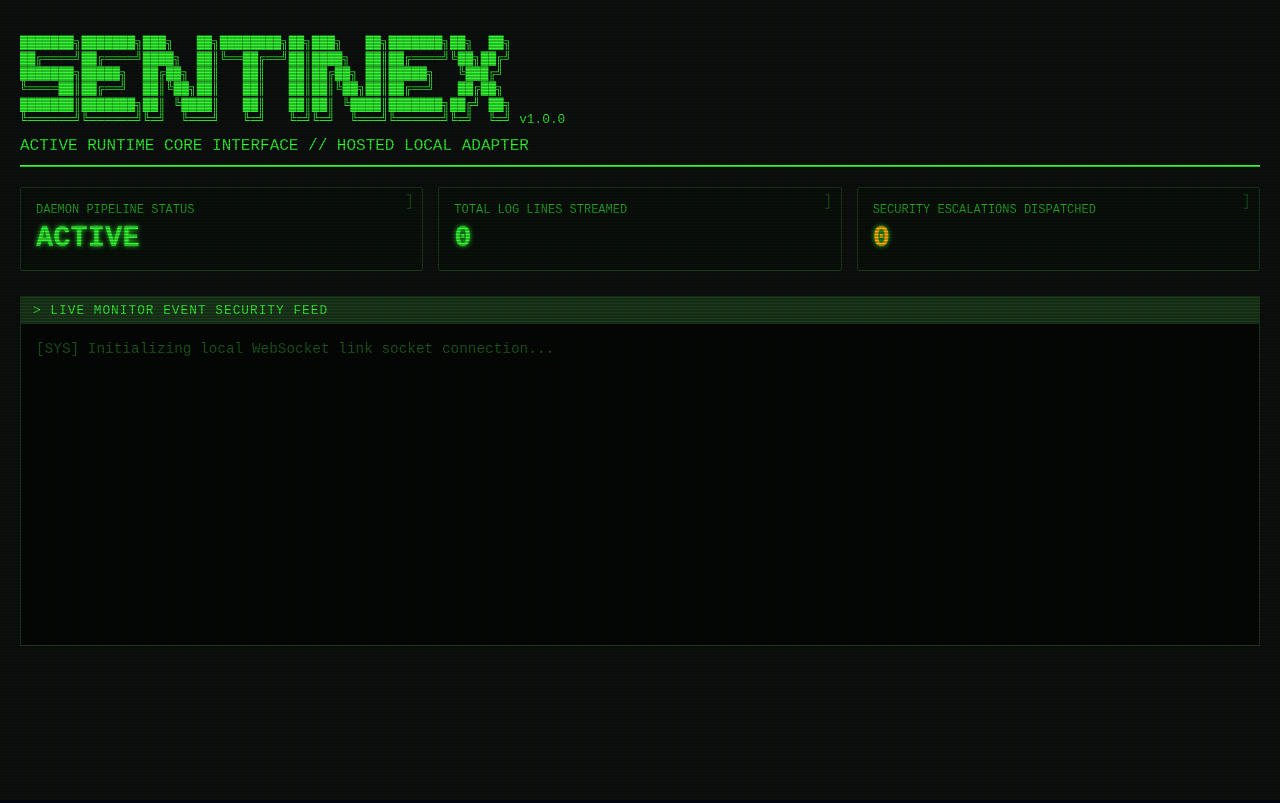
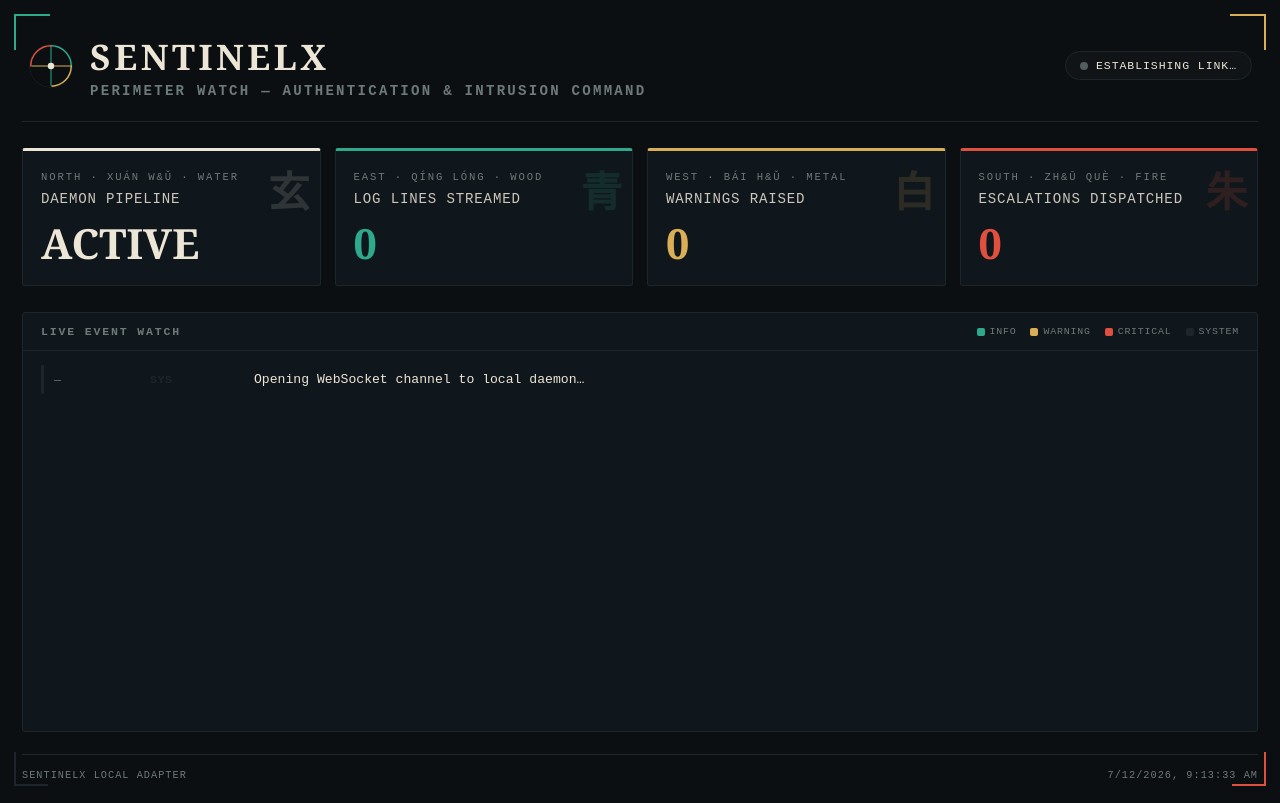
Before and after one commit to GGdulmina/sentinelx, a Flask app: page / in a window 1280 px wide. Run offline with Flask 3, Linux system fonts and the light colour scheme; parts of the project's set-up code (start-up, migrations or seed data) failed here and were passed over; some libraries are stand-ins or nearby versions.

Commit message:
Improved UI dashboard to render warnings rasied by thresholds

```diff
--- a/templates/index.html
+++ b/templates/index.html
@@ -1,226 +1,307 @@
 <!DOCTYPE html>
 <html lang="en">
 <head>
-    <meta charset="UTF-8">
-    <meta name="viewport" content="width=device-width, initial-scale=1.0">
-    <title>SentinelX // Terminal Core</title>
-    <style>
-        :root {
-            --bg-color: #0a0f0d;
-            --terminal-green: #33ff33;
-            --warning-amber: #ffb000;
-            --critical-red: #ff3333;
-            --text-muted: #4af626;
-            --panel-border: #1a3a1a;
-        }
+<meta charset="UTF-8">
+<meta name="viewport" content="width=device-width, initial-scale=1.0">
+<title>sentinelX // Watch Command</title>
+<style>
+  :root{
+    --tortoise-ink:      #0B0F12;
+    --tortoise-panel:    #10171C;
+    --tortoise-line:     #1C262B;
 
-        * {
-            box-sizing: border-box;
-            margin: 0;
-            padding: 0;
-        }
+    --dragon-jade:       #2FA98C;
+    --dragon-jade-dim:   #1C5E4E;
 
-        body {
-            background-color: var(--bg-color);
-            color: var(--terminal-green);
-            font-family: 'Courier New', Courier, monospace;
-            padding: 20px;
-            overflow-x: hidden;
-        }
+    --phoenix-vermilion: #E1503E;
+    --phoenix-ember:     #8C2F24;
 
-        /* Scanline Overlay Grid effect */
-        body::before {
-            content: " ";
-            display: block;
-            position: fixed;
-            top: 0; left: 0; bottom: 0; right: 0;
-            background: linear-gradient(rgba(18, 16, 16, 0) 50%, rgba(0, 0, 0, 0.25) 50%), linear-gradient(90deg, rgba(255, 0, 0, 0.06), rgba(0, 255, 0, 0.02), rgba(0, 0, 255, 0.06));
-            z-index: 9999;
-            background-size: 100% 3px, 3px 100%;
-            pointer-events: none;
-        }
+    --tiger-gold:        #D9AE55;
+    --tiger-bone:        #EDE6D6;
 
-        header {
-            border-bottom: 2px double var(--terminal-green);
-            padding-bottom: 10px;
-            margin-bottom: 20px;
-        }
+    --text-primary:      #EDE6D6;
+    --text-muted:        #6E7A78;
+    --font-display: 'IM Fell English', Georgia, serif;
+    --font-mono: 'JetBrains Mono', 'Courier New', monospace;
+  }
 
-        .system-banner {
-            font-size: 0.8rem;
-            line-height: 1.2;
-            white-space: pre;
-            margin-bottom: 10px;
-        }
+  *{ box-sizing:border-box; margin:0; padding:0; }
 
-        .metrics-grid {
-            display: grid;
-            grid-template-columns: repeat(auto-fit, minmax(220px, 1fr));
-            gap: 15px;
-            margin-bottom: 25px;
-        }
+  html,body{
+    background: var(--tortoise-ink);
+    color: var(--text-primary);
+    font-family: var(--font-mono);
+    min-height:100vh;
+  }
 
-        .metric-card {
-            border: 1px solid var(--panel-border);
-            background: rgba(5, 15, 5, 0.6);
-            padding: 15px;
-            border-radius: 2px;
-            position: relative;
-        }
+  /* perimeter guard frame — the four corners, one per direction/element */
+  body{ padding: 22px; position:relative; }
+  body::before, body::after,
+  .corner-br, .corner-bl{
+    content:""; position:fixed; width:34px; height:34px; z-index:50; pointer-events:none;
+  }
+  body::before{ top:14px; left:14px; border-top:2px solid var(--dragon-jade); border-left:2px solid var(--dragon-jade); }
+  body::after{ top:14px; right:14px; border-top:2px solid var(--tiger-gold); border-right:2px solid var(--tiger-gold); }
+  .corner-bl{ bottom:14px; left:14px; border-bottom:2px solid var(--tortoise-line); border-left:2px solid var(--tortoise-line); }
+  .corner-br{ bottom:14px; right:14px; border-bottom:2px solid var(--phoenix-vermilion); border-right:2px solid var(--phoenix-vermilion); }
 
-        .metric-card::before {
-            content: ']';
-            position: absolute;
-            right: 8px; top: 5px;
-            color: #164a16;
-        }
+  @media (prefers-reduced-motion: no-preference){
+    .pulse{ animation: pulse 2.4s ease-in-out infinite; }
+    @keyframes pulse{ 0%,100%{opacity:1;} 50%{opacity:.45;} }
+    .log-row{ animation: rise .25s ease-out; }
+    @keyframes rise{ from{opacity:0; transform:translateY(4px);} to{opacity:1; transform:translateY(0);} }
+  }
 
-        .metric-label {
-            font-size: 0.75rem;
-            text-transform: uppercase;
-            color: #22aa22;
-        }
+  a{ color: inherit; }
 
-        .metric-value {
-            font-size: 1.8rem;
-            font-weight: bold;
-            margin-top: 5px;
-            text-shadow: 0 0 5px var(--terminal-green);
-        }
+  /* ---------- header ---------- */
+  header{
+    display:flex; align-items:center; justify-content:space-between;
+    gap:20px; padding: 10px 6px 22px; border-bottom:1px solid var(--tortoise-line);
+    margin-bottom: 26px; flex-wrap:wrap;
+  }
+  .brand{ display:flex; align-items:center; gap:16px; }
+  .seal{ width:46px; height:46px; flex:none; }
+  .brand-text h1{
+    font-family: var(--font-display); font-weight:600; letter-spacing:.06em;
+    font-size:2.2rem; color: var(--tiger-bone); letter-spacing: 0.1em;
+  }
+  .brand-text p{
+    font-size:.88rem; letter-spacing:.16em; text-transform:uppercase;
+    color: var(--text-muted); margin-top:3px; font-weight:bold;
+  }
+  .conn-pill{
+    display:flex; align-items:center; gap:8px;
+    border:1px solid var(--tortoise-line); border-radius:999px;
+    padding:7px 14px; font-size:.72rem; letter-spacing:.08em; text-transform:uppercase;
+    background: rgba(255,255,255,.02);
+  }
+  .conn-dot{ width:8px; height:8px; border-radius:50%; background:var(--text-muted); }
+  .conn-dot.live{ background:var(--dragon-jade); box-shadow:0 0 8px var(--dragon-jade); }
+  .conn-dot.down{ background:var(--phoenix-vermilion); box-shadow:0 0 8px var(--phoenix-vermilion); }
 
-        .dashboard-layout {
-            display: grid;
-            grid-template-columns: 1fr;
-            gap: 20px;
-        }
+  /* ---------- the four watch posts  ---------- */
+  .watch-posts{
+    display:grid; grid-template-columns:repeat(4, 1fr); gap:14px; margin-bottom:26px;
+  }
+  @media (max-width:900px){ .watch-posts{ grid-template-columns:repeat(2,1fr);} }
+  @media (max-width:520px){ .watch-posts{ grid-template-columns:1fr;} }
 
-        .console-panel {
-            border: 1px solid var(--panel-border);
-            background: rgba(2, 5, 2, 0.9);
-            min-height: 350px;
-            display: flex;
-            flex-direction: column;
-        }
+  .post{
+    position:relative; background: var(--tortoise-panel);
+    border:1px solid var(--tortoise-line); border-top:3px solid var(--post-accent, var(--dragon-jade));
+    padding:16px 18px 14px; border-radius:3px; overflow:hidden;
+  }
+  .post .glyph{
+    position:absolute; right:10px; top:8px; font-size:2.6rem; opacity:.14;
+    font-family: var(--font-display); color: var(--post-accent, var(--dragon-jade)); font-weight: bold;
+  }
+  .post .direction{
+    font-size:0.662rem; letter-spacing:.18em; text-transform:uppercase; color:var(--text-muted);
+  }
+  .post .label{
+    font-size:.88rem; letter-spacing:.06em; text-transform:uppercase; color: var(--text-primary);
+    margin-top:6px; opacity:.85;
+  }
+  .post .value{
+    font-family: var(--font-display); font-size:2.6rem; font-weight:600; margin-top:8px;
+    color: var(--post-accent, var(--dragon-jade));
+  }
 
-        .panel-header {
-            background: var(--panel-border);
-            color: var(--terminal-green);
-            padding: 6px 12px;
-            font-size: 0.8rem;
-            text-transform: uppercase;
-            letter-spacing: 1px;
-        }
+  .post--tortoise{ --post-accent: var(--tiger-bone); }
+  .post--dragon{   --post-accent: var(--dragon-jade); }
+  .post--tiger{    --post-accent: var(--tiger-gold); }
+  .post--phoenix{  --post-accent: var(--phoenix-vermilion); }
 
-        .feed-container {
-            padding: 15px;
-            flex-grow: 1;
-            overflow-y: auto;
-            max-height: 400px;
-            font-size: 0.9rem;
-            line-height: 1.4;
-        }
+  /* ---------- main console ---------- */
+  .console{
+    background: var(--tortoise-panel); border:1px solid var(--tortoise-line); border-radius:3px;
+    display:flex; flex-direction:column; min-height:420px;
+  }
+  .console-head{
+    display:flex; align-items:center; justify-content:space-between;
+    padding:12px 18px; border-bottom:1px solid var(--tortoise-line);
+  }
+  .console-head h2{
+    font-size:.72rem; letter-spacing:.16em; text-transform:uppercase; color: var(--text-muted);
+    font-weight:600;
+  }
+  .legend{ display:flex; gap:14px; font-size:.62rem; letter-spacing:.08em; text-transform:uppercase; color:var(--text-muted); }
+  .legend span{ display:inline-flex; align-items:center; gap:5px; }
+  .legend i{ width:8px; height:8px; border-radius:2px; display:inline-block; }
 
-        .log-row {
-            margin-bottom: 8px;
-            border-left: 3px solid #1a5a1a;
-            padding-left: 8px;
-            animation: fadeIn 0.2s ease-out;
-        }
+  .feed{ flex:1; padding:14px 18px; overflow-y:auto; max-height:480px; }
+  .feed::-webkit-scrollbar{ width:8px; }
+  .feed::-webkit-scrollbar-thumb{ background: var(--tortoise-line); border-radius:4px; }
 
-        .severity-info { border-color: var(--terminal-green); color: var(--terminal-green); }
-        .severity-warning { border-color: var(--warning-amber); color: var(--warning-amber); text-shadow: 0 0 3px var(--warning-amber); }
-        .severity-critical { border-color: var(--critical-red); color: var(--critical-red); text-shadow: 0 0 6px var(--critical-red); font-weight: bold; }
+  .log-row{
+    display:grid; grid-template-columns: 84px 92px 1fr; gap:12px; align-items:baseline;
+    padding:7px 10px; border-left:3px solid var(--row-accent, var(--tortoise-line));
+    font-size:.82rem; margin-bottom:4px; border-radius:2px;
+  }
+  .log-row:hover{ background: rgba(255,255,255,.02); }
+  .log-time{ color: var(--text-muted); font-size:.74rem; }
+  .log-tag{ font-weight:700; letter-spacing:.05em; color: var(--row-accent, var(--text-muted)); font-size:.72rem; text-transform:uppercase; }
+  .log-msg{ color: var(--text-primary); }
+  .log-msg b{ color: var(--tiger-bone); font-weight:600; }
 
-        @keyframes fadeIn {
-            from { opacity: 0; transform: translateX(-5px); }
-            to { opacity: 1; transform: translateX(0); }
-        }
-    </style>
-    <script src="https://cdnjs.cloudflare.com/ajax/libs/socket.io/4.7.5/socket.io.js"></script>
+  .sev-sys{      --row-accent: var(--tortoise-line); }
+  .sev-info{     --row-accent: var(--dragon-jade); }
+  .sev-warning{  --row-accent: var(--tiger-gold); }
+  .sev-critical{ --row-accent: var(--phoenix-vermilion); }
+  .sev-critical .log-msg{ color: var(--phoenix-vermilion); }
+
+  footer{
+    margin-top:22px; padding-top:14px; border-top:1px solid var(--tortoise-line);
+    font-size:.64rem; letter-spacing:.1em; text-transform:uppercase; color:var(--text-muted);
+    display:flex; justify-content:space-between; flex-wrap:wrap; gap:8px;
+  }
+</style>
 </head>
 <body>
+<div class="corner-bl"></div>
+<div class="corner-br"></div>
 
 <header>
-    <div class="system-banner">
-███████╗███████╗███╗   ██╗████████╗██╗███╗   ██╗███████╗██╗  ██╗
-██╔════╝██╔════╝████╗  ██║╚══██╔══╝██║████╗  ██║██╔════╝╚██╗██╔╝
-███████╗█████╗  ██╔██╗ ██║   ██║   ██║██╔██╗ ██║█████╗   ╚███╔╝
-╚════██║██╔══╝  ██║╚██╗██║   ██║   ██║██║╚██╗██║██╔══╝   ██╔██╗
-███████║███████╗██║ ╚████║   ██║   ██║██║ ╚████║███████╗██╔╝ ██╗
-╚══════╝╚══════╝╚═╝  ╚═══╝   ╚═╝   ╚═╝╚═╝  ╚═══╝╚══════╝╚═╝  ╚═╝ v1.0.0</div>
-    <div>ACTIVE RUNTIME CORE INTERFACE // HOSTED LOCAL ADAPTER</div>
+  <div class="brand">
+    <svg class="seal" viewBox="0 0 100 100" xmlns="http://www.w3.org/2000/svg" aria-hidden="true">
+      <circle cx="50" cy="50" r="46" fill="none" stroke="#1C262B" stroke-width="2"/>
+      <path d="M50 6 L50 94" stroke="#2FA98C" stroke-width="2.2"/>
+      <path d="M6 50 L94 50" stroke="#D9AE55" stroke-width="2.2"/>
+      <path d="M50 6 A44 44 0 0 1 94 50" fill="none" stroke="#2FA98C" stroke-width="3.2" stroke-linecap="round"/>
+      <path d="M94 50 A44 44 0 0 1 50 94" fill="none" stroke="#D9AE55" stroke-width="3.2" stroke-linecap="round"/>
+      <path d="M50 94 A44 44 0 0 1 6 50" fill="none" stroke="#0B0F12" stroke-width="3.2" stroke-linecap="round"/>
+      <path d="M6 50 A44 44 0 0 1 50 6" fill="none" stroke="#E1503E" stroke-width="3.2" stroke-linecap="round"/>
+      <circle cx="50" cy="50" r="7" fill="#EDE6D6"/>
+    </svg>
+    <div class="brand-text">
+      <h1>SENTINELX</h1>
+      <p>Perimeter Watch &mdash; Authentication &amp; Intrusion Command</p>
+    </div>
+  </div>
+  <div class="conn-pill">
+    <span class="conn-dot pulse" id="conn-dot"></span>
+    <span id="conn-label">Establishing link&hellip;</span>
+  </div>
 </header>
 
-<div class="metrics-grid">
-    <div class="metric-card">
-        <div class="metric-label">Daemon Pipeline Status</div>
-        <div class="metric-value" id="stat-status" style="color: var(--terminal-green)">CONN...</div>
+<section class="watch-posts">
+  <div class="post post--tortoise">
+    <span class="direction">North &middot; Xu&aacute;n W&ǔ &middot; Water</span>
+    <span class="glyph">玄</span>
+    <div class="label">Daemon Pipeline</div>
+    <div class="value" id="stat-status">&mdash;</div>
+  </div>
+  <div class="post post--dragon">
+    <span class="direction">East &middot; Q&iacute;ng L&oacute;ng &middot; Wood</span>
+    <span class="glyph">青</span>
+    <div class="label">Log Lines Streamed</div>
+    <div class="value" id="stat-lines">0</div>
+  </div>
+  <div class="post post--tiger">
+    <span class="direction">West &middot; B&aacute;i H&ǔ &middot; Metal</span>
+    <span class="glyph">白</span>
+    <div class="label">Warnings Raised</div>
+    <div class="value" id="stat-warnings">0</div>
+  </div>
+  <div class="post post--phoenix">
+    <span class="direction">South &middot; Zh&ū Qu&egrave; &middot; Fire</span>
+    <span class="glyph">朱</span>
+    <div class="label">Escalations Dispatched</div>
+    <div class="value" id="stat-alerts">0</div>
+  </div>
+</section>
+
+<section class="console">
+  <div class="console-head">
+    <h2>Live Event Watch</h2>
+    <div class="legend">
+      <span><i style="background:var(--dragon-jade)"></i>Info</span>
+      <span><i style="background:var(--tiger-gold)"></i>Warning</span>
+      <span><i style="background:var(--phoenix-vermilion)"></i>Critical</span>
+      <span><i style="background:var(--tortoise-line)"></i>System</span>
     </div>
-    <div class="metric-card">
-        <div class="metric-label">Total Log Lines Streamed</div>
-        <div class="metric-value" id="stat-lines">0</div>
+  </div>
+  <div class="feed" id="feed-log">
+    <div class="log-row sev-sys">
+      <span class="log-time">&mdash;</span>
+      <span class="log-tag">SYS</span>
+      <span class="log-msg">Opening WebSocket channel to local daemon&hellip;</span>
     </div>
-    <div class="metric-card">
-        <div class="metric-label">Security Escalations Dispatched</div>
-        <div class="metric-value" id="stat-alerts" style="color: var(--warning-amber)">0</div>
-    </div>
-</div>
+  </div>
+</section>
 
-<div class="dashboard-layout">
-    <div class="console-panel">
-        <div class="panel-header">> LIVE MONITOR EVENT SECURITY FEED</div>
-        <div class="feed-container" id="feed-log">
-            <div style="color: #1a5a1a;">[SYS] Initializing local WebSocket link socket connection...</div>
-        </div>
-    </div>
-</div>
+<footer>
+  <span>SentinelX Local Adapter</span>
+  <span id="footer-clock">&mdash;</span>
+</footer>
 
+<script src="https://cdnjs.cloudflare.com/ajax/libs/socket.io/4.7.5/socket.io.js"></script>
 <script>
-    // Bind socket instance targeting the active server host context
-    const socket = io();
-    const feedLog = document.getElementById("feed-log");
+  const socket = io();
+  const feedLog   = document.getElementById("feed-log");
+  const connDot   = document.getElementById("conn-dot");
+  const connLabel = document.getElementById("conn-label");
+  const clockEl   = document.getElementById("footer-clock");
 
-    // Fetch snapshot metrics via initial REST call on view mounting
-    function refreshStats() {
-        fetch('/api/v1/stats')
-            .then(res => res.json())
-            .then(data => {
-                document.getElementById("stat-status").innerText = data.status.toUpperCase();
-                document.getElementById("stat-lines").innerText = data.lines_parsed;
-                document.getElementById("stat-alerts").innerText = data.alerts_dispatched;
-            }).catch(err => {
-                document.getElementById("stat-status").innerText = "OFFLINE";
-                document.getElementById("stat-status").style.color = "var(--critical-red)";
-            });
-    }
+  let warningCount = 0; // tracked client-side from the feed; alerts_dispatched covers all severities server-side
 
-    // Connect lifecycle configurations
-    socket.on('connect', () => {
-        const row = document.createElement("div");
-        row.className = "log-row severity-info";
-        row.innerText = `[${new Date().toLocaleTimeString()}] [SYS] Channel established. Telemetry synchronized.`;
-        feedLog.appendChild(row);
-        refreshStats();
-    });
+  function tick(){
+    clockEl.textContent = new Date().toLocaleString();
+  }
+  tick(); setInterval(tick, 1000);
 
-    // Intercept threat push payloads streaming from run.py
-    socket.on('security_alert', (payload) => {
-        const row = document.createElement("div");
-        row.className = `log-row severity-${payload.severity}`;
+  function appendRow(severity, tag, message){
+    const row = document.createElement("div");
+    row.className = `log-row sev-${severity}`;
+    row.innerHTML = `<span class="log-time">${new Date().toLocaleTimeString()}</span>` +
+                     `<span class="log-tag">${tag}</span>` +
+                     `<span class="log-msg">${message}</span>`;
+    feedLog.appendChild(row);
+    feedLog.scrollTop = feedLog.scrollHeight;
+  }
 
-        const timestamp = new Date().toLocaleTimeString();
-        row.innerText = `[${timestamp}] [${payload.severity.toUpperCase()}] Source IP: ${payload.ip} -> Attempts: ${payload.count} | Message: ${payload.message}`;
+  function refreshStats(){
+    fetch('/api/v1/stats')
+      .then(res => res.json())
+      .then(data => {
+        document.getElementById("stat-status").textContent   = (data.status || "unknown").toUpperCase();
+        document.getElementById("stat-lines").textContent    = data.lines_parsed ?? 0;
+        document.getElementById("stat-alerts").textContent   = data.alerts_dispatched ?? 0;
+        document.getElementById("stat-warnings").textContent = data.warnings_raised ?? 0; // <-- UPDATE THIS LINE
+      })
+      .catch(() => {
+        document.getElementById("stat-status").textContent = "OFFLINE";
+      });
+  }
 
-        feedLog.appendChild(row);
-        feedLog.scrollTop = feedLog.scrollHeight; // Auto-scroll to lowest point
+  socket.on('connect', () => {
+    connDot.className = "conn-dot live pulse";
+    connLabel.textContent = "Channel synchronized";
+    appendRow("sys", "SYS", "Channel established. Telemetry synchronized.");
+    refreshStats();
+  });
 
-        // Trigger quick incremental refresh to bump numbers
-        refreshStats();
-    });
+  socket.on('disconnect', () => {
+    connDot.className = "conn-dot down pulse";
+    connLabel.textContent = "Link lost \u2014 retrying";
+    appendRow("critical", "SYS", "Connection to daemon lost.");
+  });
 
-    // Run baseline stats load loop every 4 seconds
-    setInterval(refreshStats, 4000);
+  socket.on('security_alert', (payload) => {
+    const severity = payload.severity || "info";
+    if (severity === "warning") warningCount++;
+    const tag = severity.toUpperCase();
+
+    const hitCount = payload.count || payload.attempts || payload.fail_count || 1;
+
+    const msg = `Source <b>${payload.ip}</b> &rarr; ${hitCount} attempt(s) &mdash; ${payload.message}`;
+    appendRow(severity, tag, msg);
     refreshStats();
+});
+
+  setInterval(refreshStats, 4000);
+  refreshStats();
 </script>
 </body>
 </html>
```
Also changed, not shown: run.py (+15 -2 lines).
